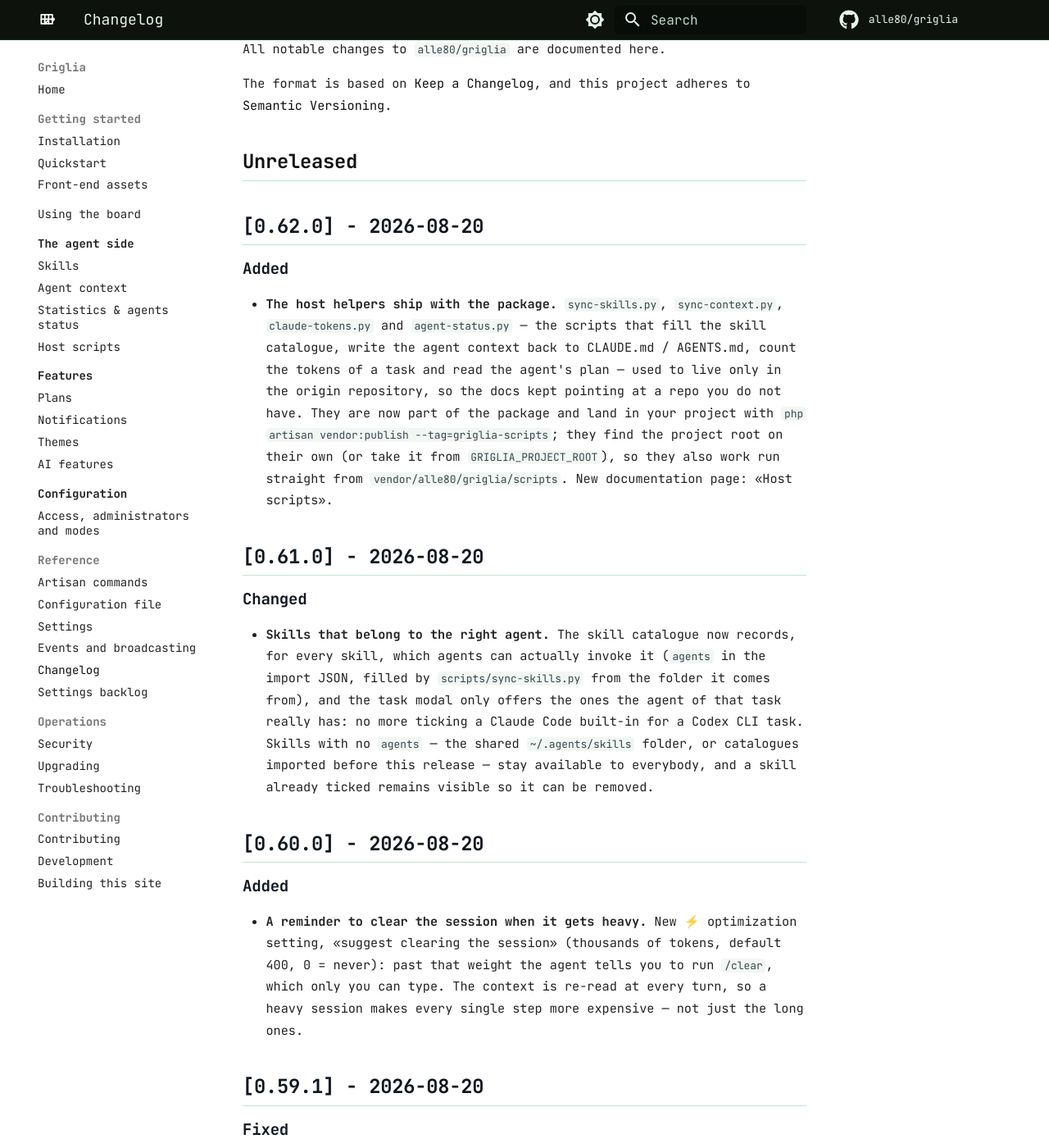
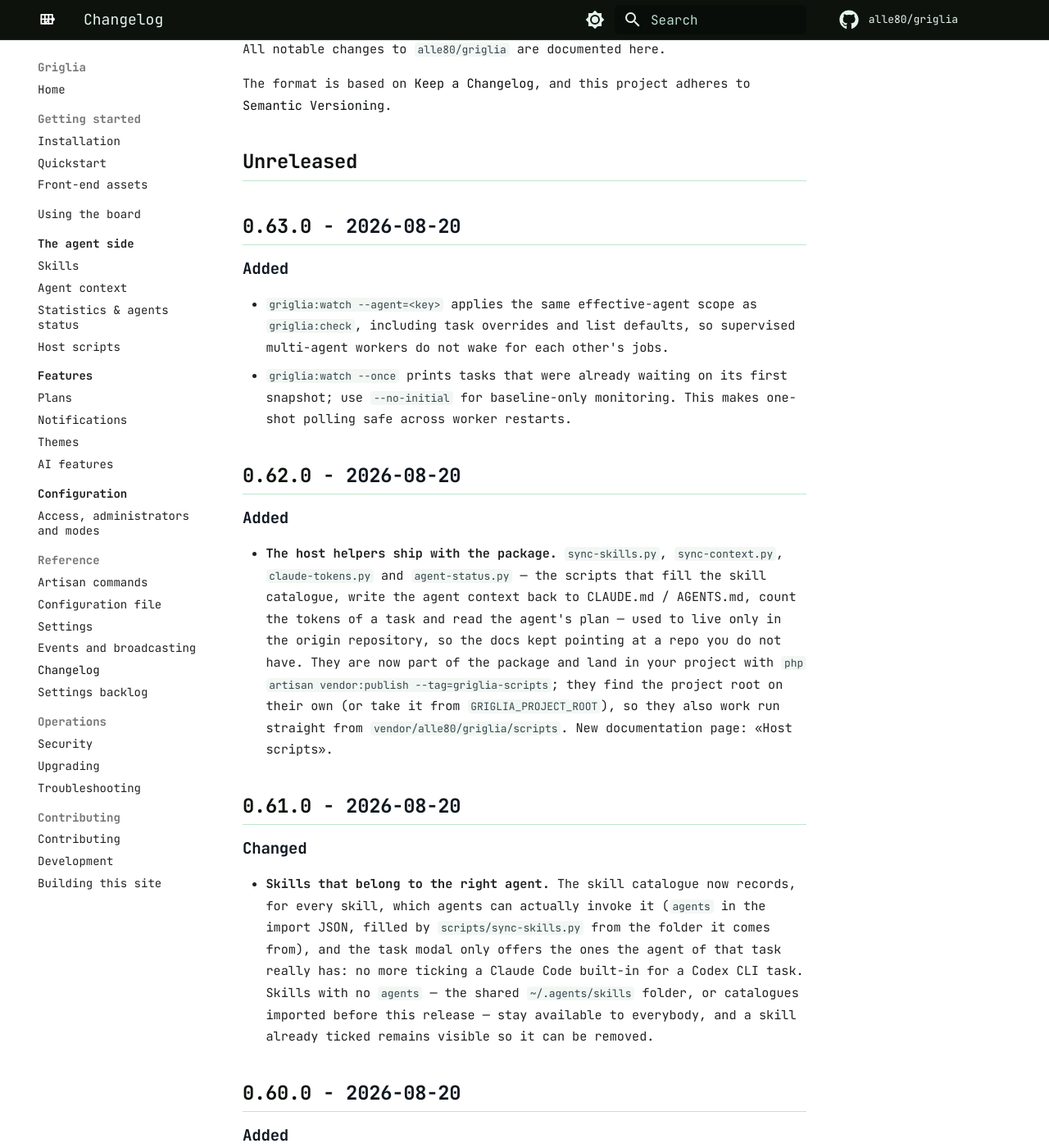
Before and after one commit to alle80/agent-devboard, an MkDocs documentation site: the page built from docs/reference/changelog.md, in a window 1280 px wide and 1400 px high, scrolled down 275 px. Shown: the whole window at 82% size. Built offline with MkDocs 1.6.1 and Material for MkDocs 9.7.7, drawn with Linux system fonts in a browser that asks for light colours; comment, search, counter and statistics services are not loaded.

Commit message:
feat(agenti): filtra il monitor per agente

```diff
--- a/CHANGELOG.md
+++ b/CHANGELOG.md
@@ -6,6 +6,14 @@ The format is based on [Keep a Changelog](https://keepachangelog.com/en/1.1.0/),
 and this project adheres to [Semantic Versioning](https://semver.org/spec/v2.0.0.html).
 
 ## [Unreleased]
+
+## [0.63.0] - 2026-08-20
+
+### Added
+- `griglia:watch --agent=<key>` applies the same effective-agent scope as `griglia:check`, including task
+  overrides and list defaults, so supervised multi-agent workers do not wake for each other's jobs.
+- `griglia:watch --once` prints tasks that were already waiting on its first snapshot; use `--no-initial`
+  for baseline-only monitoring. This makes one-shot polling safe across worker restarts.
 
 ## [0.62.0] - 2026-08-20
 
@@ -1129,7 +1137,11 @@ monorepo into a standalone, installable Composer package.
 - Requires PHP 8.3+, Laravel 12 or 13, Livewire 4, Tailwind CSS 4 in the host app.
 - The full pre-extraction history lives in the origin monorepo linked above.
 
-[Unreleased]: https://github.com/alle80/griglia/compare/v0.12.0...HEAD
+[Unreleased]: https://github.com/alle80/griglia/compare/v0.63.0...HEAD
+[0.63.0]: https://github.com/alle80/griglia/compare/v0.62.0...v0.63.0
+[0.62.0]: https://github.com/alle80/griglia/compare/v0.61.0...v0.62.0
+[0.61.0]: https://github.com/alle80/griglia/compare/v0.60.0...v0.61.0
+[0.60.0]: https://github.com/alle80/griglia/compare/v0.59.1...v0.60.0
 [0.12.0]: https://github.com/alle80/griglia/compare/v0.11.0...v0.12.0
 [0.11.0]: https://github.com/alle80/griglia/compare/v0.10.0...v0.11.0
 [0.10.0]: https://github.com/alle80/griglia/compare/v0.9.3...v0.10.0
```
Also changed, not shown: README.md (+4 -1 lines), docs/agent/index.md (+5 -0 lines), docs/reference/commands.md (+2 -1 lines), 2 other files.
